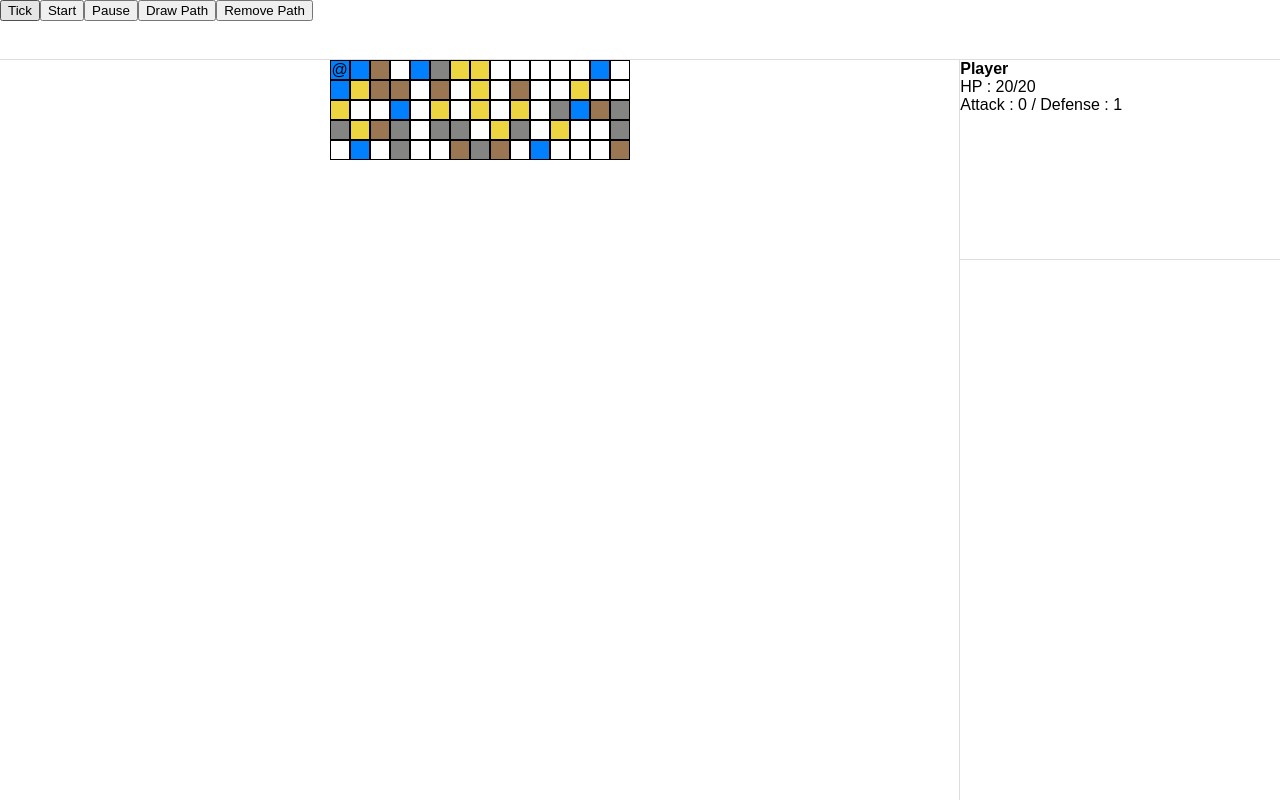
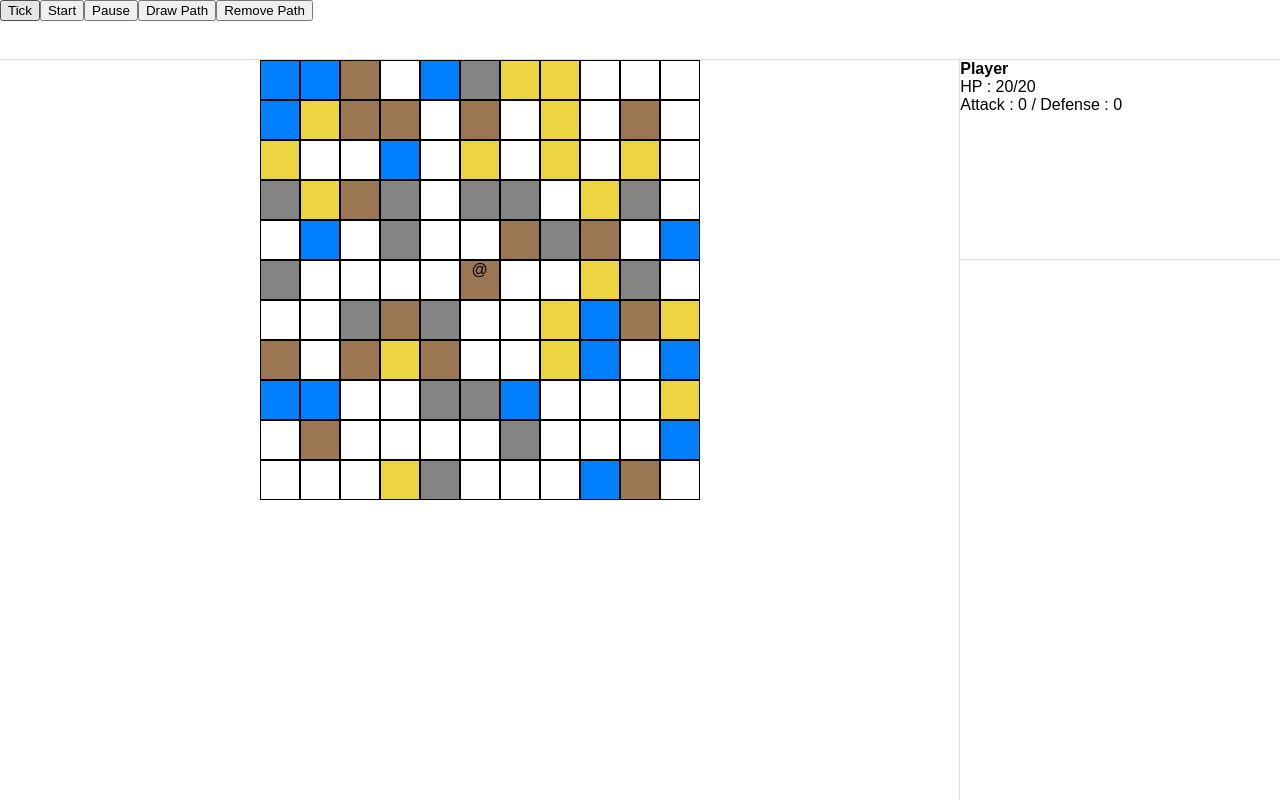
Before and after one commit to mntdn/idle-biome, a website built with Vite: page index.html in a window 1280 px wide. Built offline with nearby package versions, Linux system fonts and the light colour scheme.

Commit message:
moving the whole world + start repair tests

```diff
--- a/src/classes/SquareGridLevel.ts
+++ b/src/classes/SquareGridLevel.ts
@@ -8,6 +8,7 @@ import SquareTilePos from "./SquareTilePos";
 
 export default class SquareGridLevel {
     player: Player = new Player();
+    playerStartPosition: SquareTilePos = new SquareTilePos(5,5);
     npcs: Character[] = [];
     /**
      * The total size of the level
@@ -17,14 +18,13 @@ export default class SquareGridLevel {
     /**
      * The size of the displayed portion of the level
      */
-    nbLinesToDisplay: number = 5;
-    nbColToDisplay: number = 15;
+    nbLinesToDisplay: number = 11;
+    nbColToDisplay: number = 11;
     /**
      * Map of tile col line coords (as short version) and its id
      * used to quickly update a tile props depending on its coordinates
      */
-    tilePosMap: Map<string, string> = new Map();
-    tileIdMap: Map<string, SquareTile> = new Map();
+    tilePosMap: Map<string, SquareTile> = new Map();
 
     constructor() {}
 
@@ -38,9 +38,8 @@ export default class SquareGridLevel {
          */
         for (let i = 0; i < this.nbLinesTotal; i++) {
             for(let j = 0; j < this.nbColTotal; j++) {
-                let s = new SquareTile(i,j,utils.randEnumValue(ETileType));
-                this.tileIdMap.set(s.id, s);
-                this.tilePosMap.set(s.position.toShortString(), s.id);
+                let s = new SquareTile(j, i,utils.randEnumValue(ETileType));
+                this.tilePosMap.set(s.position.toShortString(), s);
             }
         }
 
@@ -52,8 +51,12 @@ export default class SquareGridLevel {
             l.classList = 'square-line';
             for(let j = 0; j < this.nbColToDisplay; j++) {
                 // get the tile at this pos (start at 0,0)
-                let tile = this.tileIdMap.get(this.tilePosMap.get(new SquareTilePos(j,i).toShortString())!)!;
+                let tilePos = new SquareTilePos(j, i).toShortString();
+                let tile = this.tilePosMap.get(tilePos)!;
+                // console.log("get", tilePos, tile.position.toShortString());
                 let square: HTMLElement = <HTMLDivElement>document.createElement('div');
+                // allows to retrieve the absolute position of the square with its id for update
+                square.id = 'P'+tilePos;
                 square.dataset.squareid = tile.id;
                 square.classList = `square`;
                 tile.needsUpdate = true;
@@ -63,6 +66,7 @@ export default class SquareGridLevel {
             divContainer.appendChild(l);
         }
         d.appendChild(divContainer);
+        this.player.moveTo(this.playerStartPosition);
 
         // for(var i = 0; i < 3; i++){
         //     let randPos = Array.from(this.tileIdMap)[Math.floor(Math.random() * this.tileIdMap.size)];
@@ -72,22 +76,45 @@ export default class SquareGridLevel {
     }
 
     movePlayer(dir: direction) {
-        this.tileIdMap.get(this.tilePosMap.get(this.player.currentPosition.toShortString())!)!.needsUpdate = true;
         switch(dir) {
             case 'up': this.player.currentPosition.line--; break;
             case 'right': this.player.currentPosition.col++; break;
             case 'down': this.player.currentPosition.line++; break;
             case 'left': this.player.currentPosition.col--; break;
         }
-        this.tileIdMap.get(this.tilePosMap.get(this.player.currentPosition.toShortString())!)!.needsUpdate = true;
     }
 
+    /**
+     * Redraws the while screen each time it's called by using the square ids to find their place
+     */
     redraw() {
-        this.tileIdMap.forEach((v) => {
-            if(v.needsUpdate){
-                v.updateTile();
+        let deltaCol = this.player.currentPosition.col - 5;
+        let deltaLine = this.player.currentPosition.line - 5;
+        for (let i = 0; i < this.nbLinesToDisplay; i++) {
+            for(let j = 0; j < this.nbColToDisplay; j++) {
+                // get the tile at this pos (start at 0,0)
+                let tilePos = new SquareTilePos(j, i).toShortString();
+                let divTile = document.getElementById('P' + tilePos);
+                if(divTile){
+                    let tile = this.tilePosMap.get(new SquareTilePos(j + deltaCol,i+deltaLine).toShortString());
+                    if(tile) {
+                        divTile.classList.remove('no-tile')
+                        divTile.dataset.squareid = tile.id;
+                        divTile.innerHTML = '';
+                        divTile.appendChild(tile.getHtml());
+                    } else {
+                        divTile.classList.add('no-tile')
+                        divTile.innerHTML = '';
+                    }
+                }
             }
-        })
+        }
+
+        // this.tileIdMap.forEach((v) => {
+        //     if(v.needsUpdate){
+        //         v.updateTile();
+        //     }
+        // })
     }
 
     /**
--- a/src/classes/SquareTile.ts
+++ b/src/classes/SquareTile.ts
@@ -40,7 +40,7 @@ export default class SquareTile {
     onHover: () => void;
     onClick: () => void;
 
-    constructor(line: number, col: number, tileType: ETileType) {
+    constructor(col: number, line: number, tileType: ETileType) {
         this.tileType = tileType;
         this.line = line;
         this.col = col;
@@ -144,22 +144,23 @@ export default class SquareTile {
         square.appendChild(bgLayer);
         let charLayer: HTMLElement = <HTMLDivElement>document.createElement('div');
         charLayer.classList = 'character';
+        charLayer.innerHTML = this.getPlayerContent();
         square.appendChild(charLayer);
         return square;
     }
 
-    updateTile() {
-        this.color = this.getColorByType(false);
-        this.colorHover = this.getColorByType(true);
-        var square = document.querySelector(`[data-squareid='${this.id}'] .square-inside`) as HTMLElement;
-        if (square) {
-            square.style = this.getStyle();
-            // console.log(hex.style);
-            var charLayer = square.getElementsByClassName('character');
-            charLayer[0].innerHTML = this.getPlayerContent();
-        }
-        this.needsUpdate = false;
-    }
+    // updateTile() {
+    //     this.color = this.getColorByType(false);
+    //     this.colorHover = this.getColorByType(true);
+    //     var square = document.querySelector(`[data-squareid='${this.id}'] .square-inside`) as HTMLElement;
+    //     if (square) {
+    //         square.style = this.getStyle();
+    //         // console.log(hex.style);
+    //         var charLayer = square.getElementsByClassName('character');
+    //         charLayer[0].innerHTML = this.getPlayerContent();
+    //     }
+    //     this.needsUpdate = false;
+    // }
 
     /**
      * Returns the HTML to put inside the popup with all the things happening on this tile
--- a/src/classes/SquareTilePos.ts
+++ b/src/classes/SquareTilePos.ts
@@ -14,10 +14,10 @@ export default class SquareTilePos {
     }
 
 	toString() {
-		return `(${this.col},${this.line})`;
+		return `${this.col},${this.line}`;
 	}
 
 	toShortString() {
-		return `${this.col}${this.line}`;
+		return `${this.col}_${this.line}`;
 	}
 }
--- a/src/interfaces/CharacterProperties.ts
+++ b/src/interfaces/CharacterProperties.ts
@@ -1,5 +1,4 @@
 import Item from "../classes/Item";
-import HexTilePos from "../classes/HexTilePos";
 import SquareTilePos from "../classes/SquareTilePos";
 
 export interface CharacterProperties {
--- a/src/shared/path.ts
+++ b/src/shared/path.ts
@@ -14,8 +14,8 @@ const drawPath = (vectors: Vector[], color: string): string => {
     vectors.forEach((v) => {
         const l = new Line();
         l.id = pId + i++;
-        let tFrom = state.currentLevel!.getTileByShortString(v.from);
-        let tTo = state.currentLevel!.getTileByShortString(v.to);
+        let tFrom = state.biome!.getTileByShortString(v.from);
+        let tTo = state.biome!.getTileByShortString(v.to);
         if (tFrom && tTo) {
             l.addPoint(tFrom.getPixelCoords(false));
             l.addPoint(tTo.getPixelCoords(false));
--- a/src/shared/utils.ts
+++ b/src/shared/utils.ts
@@ -47,9 +47,9 @@ const getBySelector = (selector: string): HTMLElement => {
  */
 const sumProp = (c: Character, prop: propertyType): number => {
     let base = 0;
-    if(prop === 'attackSpeed')
-        base = c.attackSpeed;
-    let result = c.inventory.map(i => (i as any)[prop]).reduce((a, c) => a + c, 0);
+    if(prop === 'attackSpeed' && c.props)
+        base = c.props.attackSpeed ?? 0;
+    let result = c.props?.inventory?.map(i => (i as any)[prop]).reduce((a, c) => a + c, 0);
     return base + (isNaN(result) ? 0 : result);
 }
 
--- a/src/style/main.scss
+++ b/src/style/main.scss
@@ -154,10 +154,15 @@ body {
 			justify-content: center;
 			--square-background-color: white;
 			.square{
-				width: 20px;
-				height: 20px;
+				width: 40px;
+				height: 40px;
 				border: 1px solid black;
 				position: relative;
+
+				&.no-tile{
+					background-color: red;
+				}
+
 				.background{
 					background: var(--square-background-color);
 					width: 100%;
```
Also changed, not shown: src/services/Combat.test.ts (+28 -20 lines), src/services/Combat.ts (+8 -8 lines), src/shared/utils.test.ts (+16 -16 lines).
